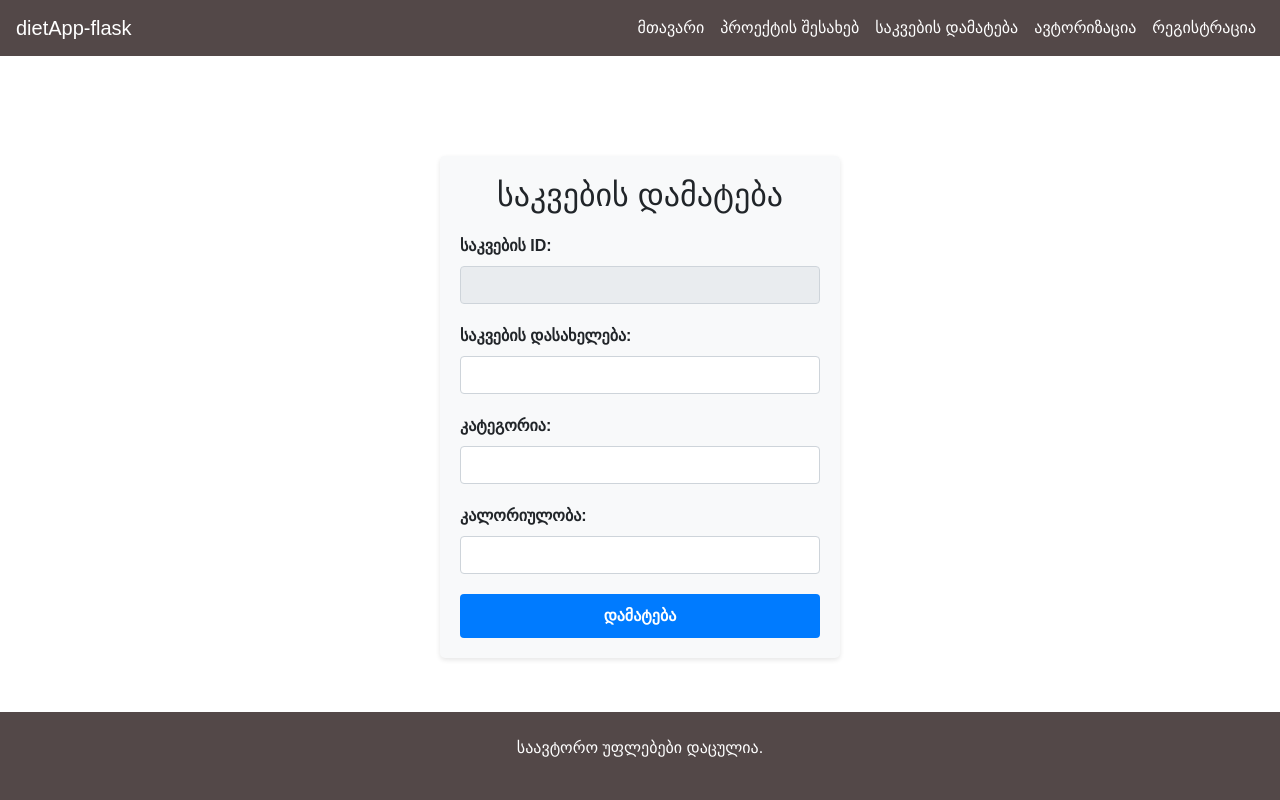
After one commit to LevanBedinashvili/dietApp, a Flask app: template templates/edit_food.html in a window 1280 px wide. The commit adds this page. Run offline with Flask 3, Linux system fonts and the light colour scheme; the template is opened without the code that fills it, so the values that code supplies are empty; some libraries are stand-ins or nearby versions; some web fonts are replaced.

Commit message:
add/edit/delete

```diff
--- a/app.py
+++ b/app.py
@@ -69,5 +69,40 @@ def logout():
     flash('თქვენ გამოხვედით.', 'success')
     return redirect(url_for('home'))
 
+@app.route('/add_food', methods=['GET', 'POST'])
+def add_food():
+    if request.method == 'POST':
+        name = request.form['name']
+        category = request.form['category']
+        calorie = int(request.form['calorie'])
+        food = Food(name=name, category=category, calorie=calorie)
+        db.session.add(food)
+        db.session.commit()
+        flash('საკვების ინფორმაცია წარმატებით დაემატა!', 'success')
+        return redirect(url_for('home'))
+    return render_template('add_food.html')
+
+
+@app.route('/edit_food/<int:food_id>', methods=['GET', 'POST'])
+def edit_food(food_id):
+    food = Food.query.get_or_404(food_id)
+    if request.method == 'POST':
+        food.name = request.form['name']
+        food.category = request.form['category']
+        food.calorie = int(request.form['calorie'])
+        db.session.commit()
+        flash('საკვების ინფორმაცია განახლდა!', 'success')
+        return redirect(url_for('home'))
+    return render_template('edit_food.html', food=food)
+
+
+@app.route('/delete_food/<int:food_id>', methods=['GET'])
+def delete_food(food_id):
+    food = Food.query.get_or_404(food_id)
+    db.session.delete(food)
+    db.session.commit()
+    flash('საკვების ინფორმაცია ამოიშალა!', 'success')
+    return redirect(url_for('home'))
+
 if __name__ == '__main__':
     app.run(debug=True)
--- a/templates/base.html
+++ b/templates/base.html
@@ -30,6 +30,12 @@
         <ul class="navbar-nav">
           <li class="nav-item active">
             <a class="nav-link" href="{{ url_for('home') }}" style="color: white;">მთავარი</a>
+          </li>
+          <li class="nav-item active">
+            <a class="nav-link" href="{{ url_for('about') }}" style="color: white;">პროექტის შესახებ</a>
+          </li>
+          <li class="nav-item">
+            <a class="nav-link" href="{{ url_for('add_food') }}" style="color: white;">საკვების დამატება</a>
           </li>
           {% if 'username' in session %}
           <a class="nav-link" href="{{ url_for('logout') }}" style="color: white;">გასვლა</a>
--- /dev/null
+++ b/templates/edit_food.html
@@ -0,0 +1,68 @@
+{% extends 'base.html' %}
+
+{% block content %}
+  <style>
+    .form-container {
+      max-width: 400px;
+      margin: 0 auto;
+      background-color: #f8f9fa;
+      border-radius: 5px;
+      padding: 20px;
+      box-shadow: 0 2px 5px rgba(0, 0, 0, 0.1);
+    }
+    .form-container h2 {
+      text-align: center;
+      margin-bottom: 20px;
+    }
+    .form-container label {
+      font-weight: bold;
+    }
+    .form-container input[type="text"],
+    .form-container input[type="number"] {
+      width: 100%;
+      padding: 10px;
+      margin-bottom: 20px;
+      border: 1px solid #ced4da;
+      border-radius: 4px;
+    }
+    .form-container input[type="submit"] {
+      width: 100%;
+      padding: 10px;
+      background-color: #007bff;
+      border: none;
+      color: #fff;
+      font-weight: bold;
+      cursor: pointer;
+    }
+    .form-container input[type="submit"]:hover {
+      background-color: #0069d9;
+    }
+  </style>
+  <div class="form-container" style="margin-top: 100px;">
+    <h2>საკვების დამატება</h2>
+      <form method="POST" action="{{ url_for('edit_food', food_id=food.id) }}">
+      <div class="form-group">
+        <label for="name">საკვების ID:</label>
+        <input type="text" value="{{ food.id }}" class="form-control" disabled>
+      </div>
+
+      <div class="form-group">
+        <label for="name">საკვების დასახელება:</label>
+        <input type="text" id="name" name="name" value="{{ food.name }}" class="form-control" required>
+      </div>
+
+      <div class="form-group">
+        <label for="category">კატეგორია:</label>
+        <input type="text" id="category" name="category" value="{{ food.category }}" class="form-control" required>
+      </div>
+
+      <div class="form-group">
+        <label for="calorie">კალორიულობა:</label>
+        <input type="number" id="calorie" name="calorie" value="{{ food.calorie }}" class="form-control" required>
+      </div>
+
+      <input type="submit" value="დამატება" class="btn btn-primary">
+    </form>
+  </div>
+
+{% endblock %}
```
Also changed, not shown: templates/add_food.html (added, +63 -0 lines).
